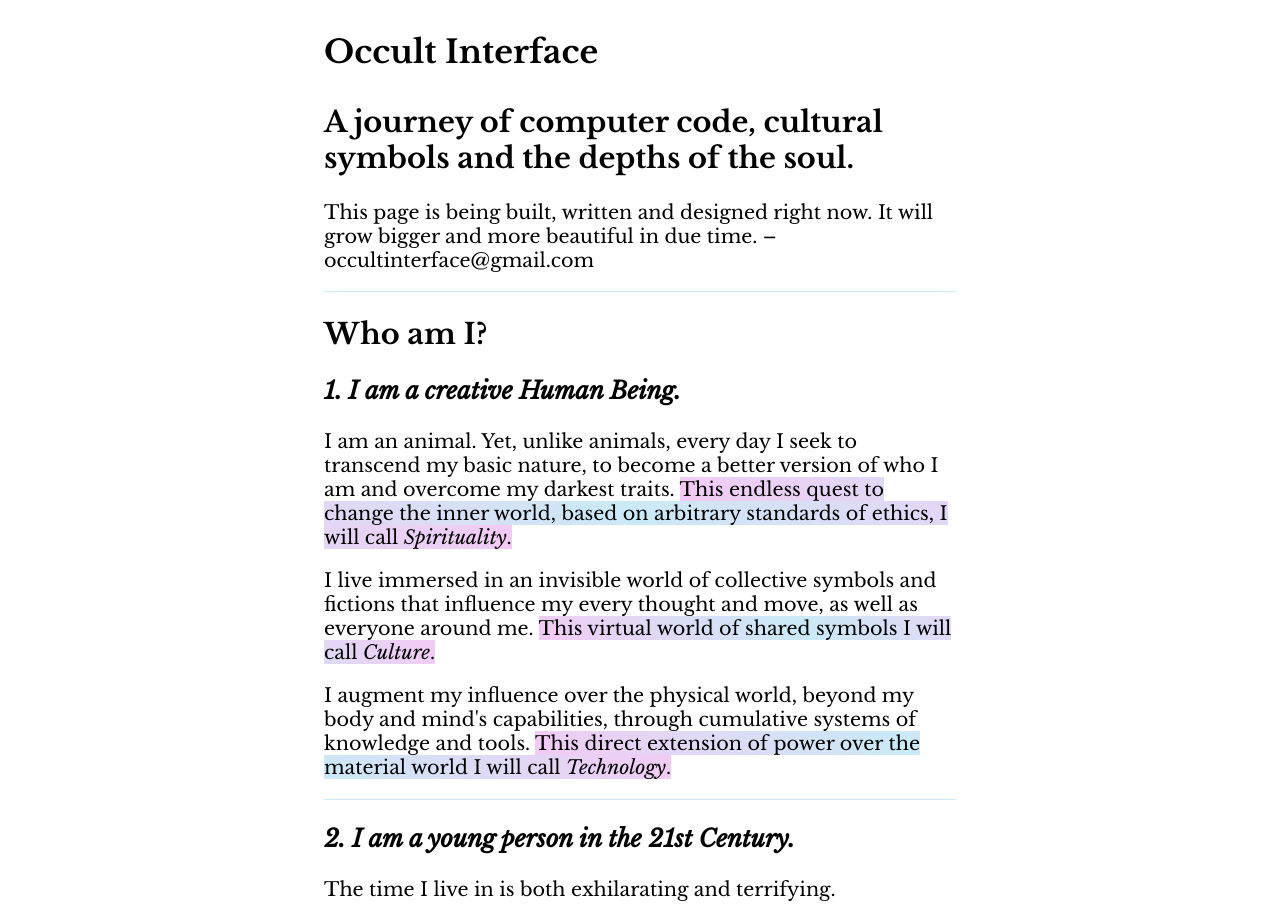
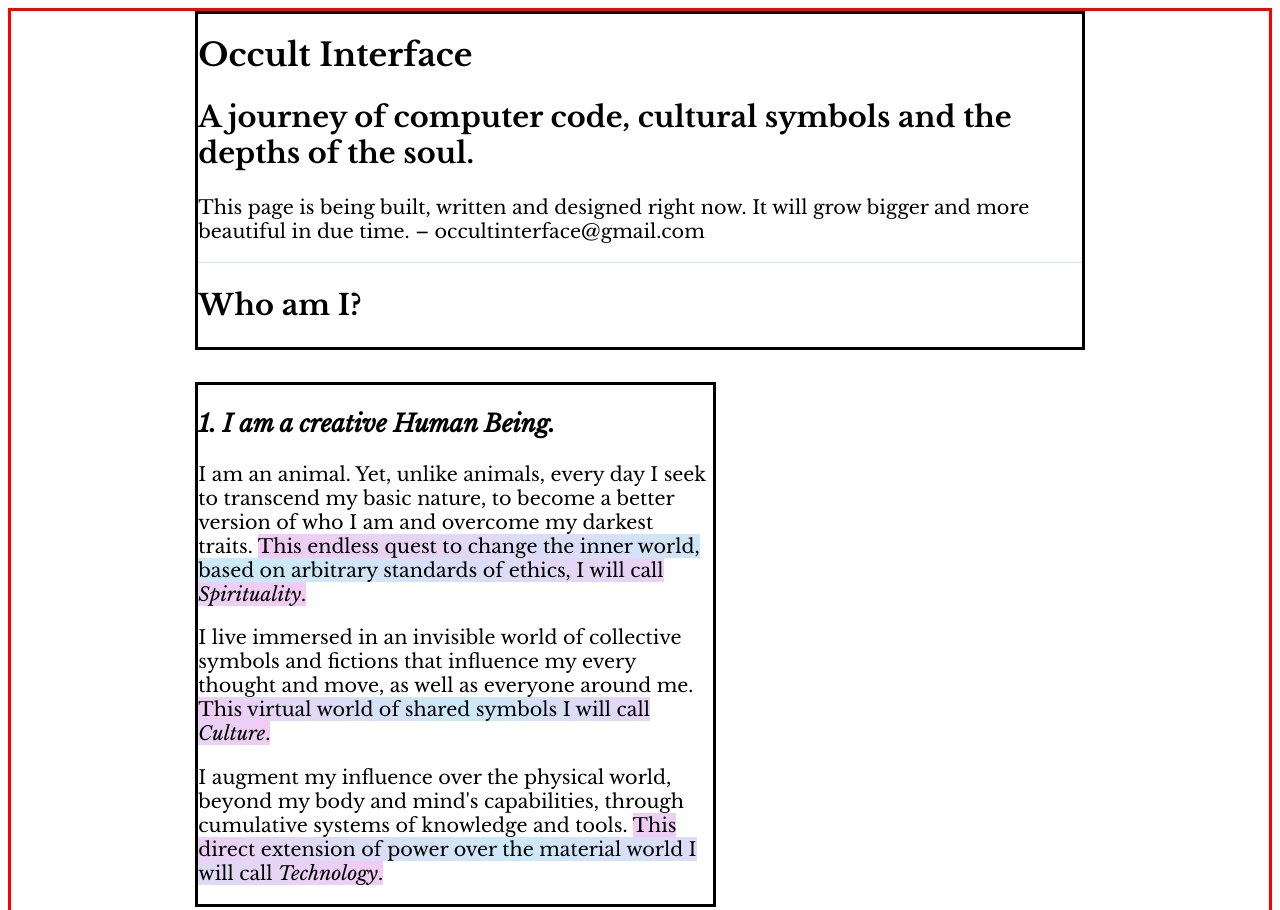
Before and after one commit to occultinterface/occultinterface.github.io, a plain HTML site: page index.html in a window 1280 px wide. Shown: the top 910 px of the page. Drawn offline with nearby package versions, Linux system fonts and the light colour scheme.

Commit message:
Starting a CSS Grid

```diff
--- a/index.html
+++ b/index.html
@@ -16,20 +16,23 @@
 </head>
 
 <body>
-  <div id="container">
-    <section>
-      <article>
-        <header>
-          <hgroup>
+  <div id="gridContainer">
+
+    <header class="spanContent">
       <h1>Occult Interface</h1>
       <h2>A journey of computer code, cultural symbols and the depths of the soul.</h2>
       <p>
         This page is being built, written and designed right now. It will grow bigger and more beautiful in due time. – occultinterface@gmail.com
       </p>
-          </hgroup>
+
+      <hr />
+
+      <h2>Who am I?</h2>
     </header>
-        <hr />
-        <h2>Who am I?</h2>
+
+    <section class="threeLeft">
+
+
       <h3>1. I am a creative Human Being.</h3>
 
       <p>I am an animal. Yet, unlike animals, every day I seek to transcend my basic nature, to become a better version of who I am and overcome my darkest traits. <mark>This endless quest to change the inner world, based on
@@ -38,7 +41,12 @@
       <p>I live immersed in an invisible world of collective symbols and fictions that influence my every thought and move, as well as everyone around me. <mark>This virtual world of shared symbols I will call <i>Culture</i>.</mark></p>
 
       <p>I augment my influence over the physical world, beyond my body and mind's capabilities, through cumulative systems of knowledge and tools. <mark>This direct extension of power over the material world I will call <i>Technology</i>.</mark>
+    </section>
+
     <hr />
+
+    <section class="threeRight">
+
       <h3>2. I am a young person in the 21st Century.</h3>
 
       <p>The time I live in is both exhilarating and terrifying.</p>
@@ -50,7 +58,11 @@
 
       <p>We are ultra-connected yet increasingly isolated, depressed and anxious. We are still struggling with the same existential issues that plagued the prophets and philosophers of antiquity. We are not kind,
         patient, peaceful or happy, and each new tool we create amplifies and highlights individual and social flaws we never solved.</p>
+
+    </section>
     <hr />
+
+    <section class="threeLeft">
       <h3>3. I am learning to create with technology.</h3>
 
       <p>An increase in technological skill is an increase in power.</p>
@@ -63,12 +75,12 @@
       <p>
         This page exists to share those projects. It's here to tell the story of what I am creating, and who I am becoming.
       </p>
+    </section>
     <hr />
     <p>
 
       <i>More coming soon.</i></p>
-      </article>
-    </section>
+
   </div>
 </body>
 
--- a/style.css
+++ b/style.css
@@ -3,11 +3,50 @@ body {
   align-items: center;
 }
 
-#container {
-  width: 50%;
-  max-width: 1000px;
-  min-width: 500px;
-  margin: auto;
+@media (max-width: 800px) {
+  #gridContainer {
+    padding: 2em;
+  }
+}
+
+@media (min-width: 800px) {
+  #gridContainer {
+    display: grid;
+    grid-template-columns: 1fr 1fr 1fr 1fr 1fr 1fr 1fr;
+    grid-template-areas: "MarginLeft OuterLeft InnerLeft Centre InnerRight OuterRight MarginRight";
+    grid-gap: 2em;
+    border-style: solid;
+    border-color: red;
+  }
+
+  /*Grid item alignment options*/
+  .spanAll {
+    grid-column-start: MarginLeft;
+    grid-column-end: MarginRight;
+  }
+
+  .spanContent {
+    grid-column-start: OuterLeft;
+    grid-column-end: OuterRight;
+    border-style: solid;
+  }
+
+  .threeLeft {
+    grid-column-start: OuterLeft;
+    grid-column-end: Centre;
+    border-style: solid;
+  }
+
+  .threeRight {
+    grid-column-start: Centre;
+    grid-column-end: OuterRight;
+    border-style: dashed;
+  }
+
+  .threeCentre {
+    grid-column-start: InnerLeft;
+    grid-column-end: InnerRight;
+  }
 }
 
 /*Typography*/
```
Lines whose indentation alone changed are shown as unchanged.
